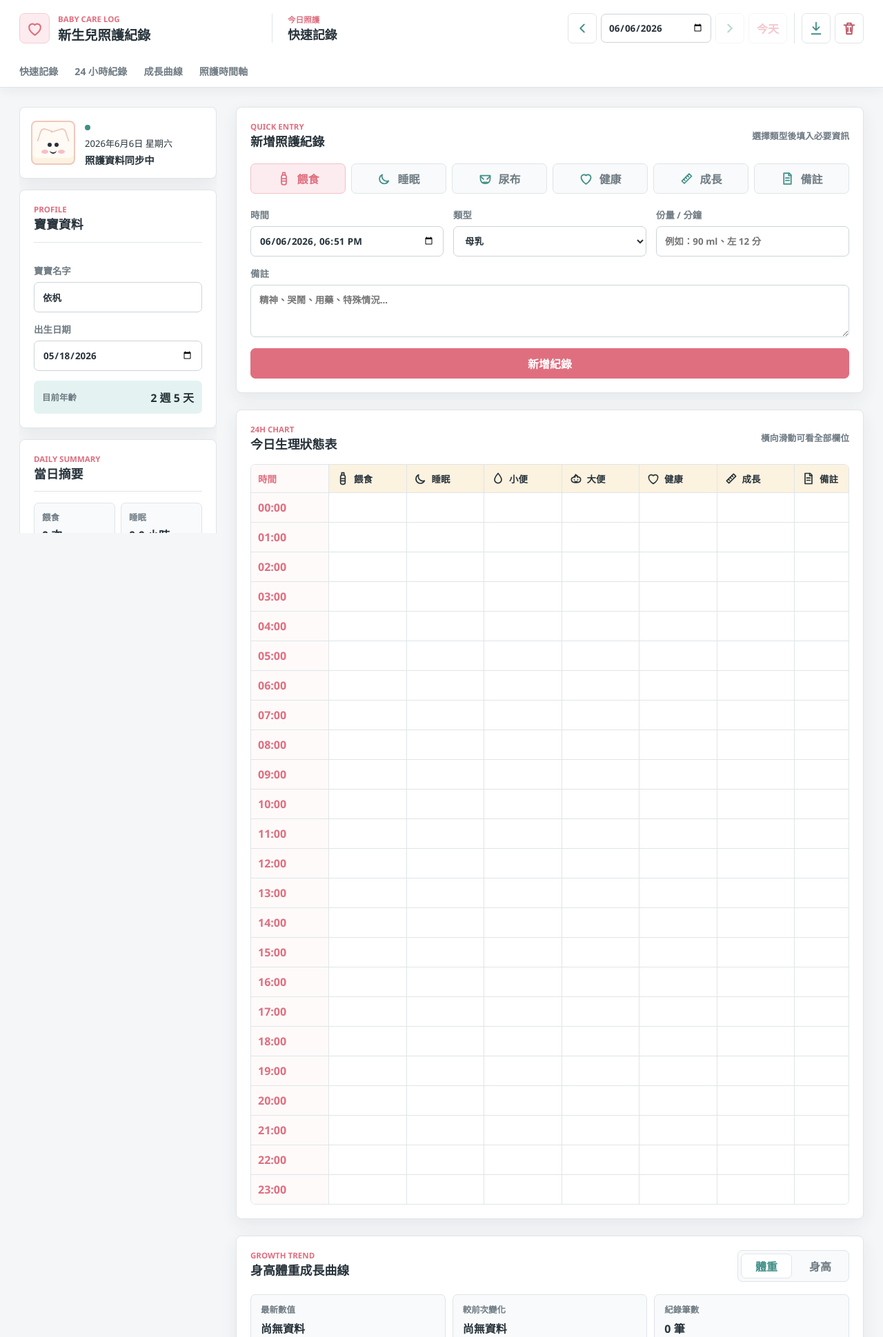
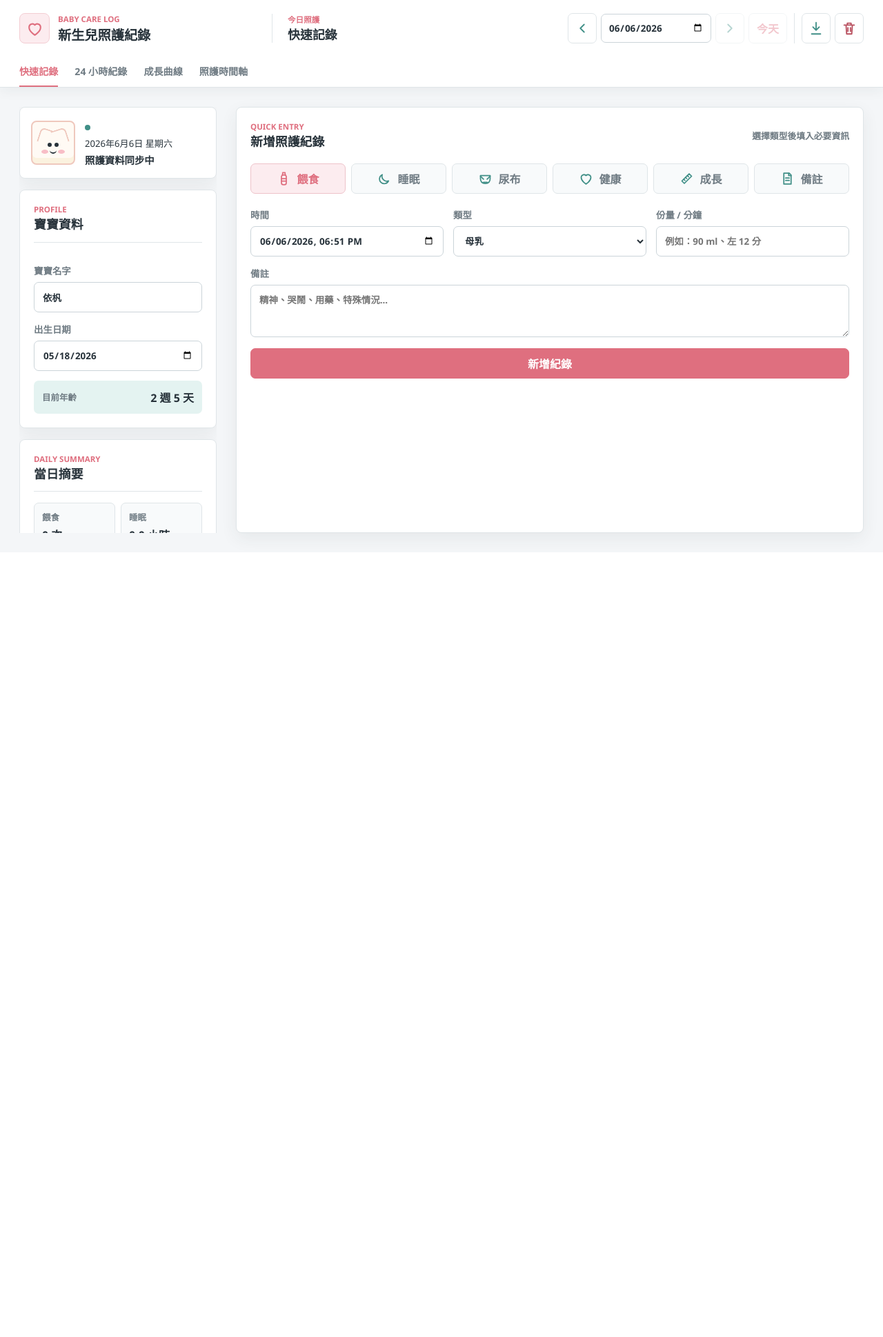
Before and after one commit to chendiuan/yifan, a Django app: page / in a window 1280 px wide. Shown: the top 1939 px of the page at 69% size. After the commit the page ends 796 px from the top, so only its background shows below. Run offline with Django 5.2, Linux system fonts and the light colour scheme; data comes from the database, SQL or seed files in the repository; data that the repository does not hold is empty; some libraries are stand-ins or nearby versions.

Commit message:
Switch dashboard sections with workspace tabs

```diff
--- a/tracker/static/tracker/app.js
+++ b/tracker/static/tracker/app.js
@@ -28,9 +28,17 @@ const columnIcons = {
   note: "note",
 };
 
+const workspaceViewLabels = {
+  "quick-entry": "快速記錄",
+  "daily-chart": "24 小時紀錄",
+  "growth-trend": "成長曲線",
+  "care-timeline": "照護時間軸",
+};
+
 const state = {
   activeType: "feeding",
   growthMetric: "weight",
+  workspaceView: "quick-entry",
   records: [],
   profile: { ...defaultProfile },
   selectedDate: localDateKey(),
@@ -176,10 +184,29 @@ function renderDateNavigation() {
   els.nextDateButton.disabled = isToday;
   els.todayButton.disabled = isToday;
   els.viewDateEyebrow.textContent = isToday ? "今日照護" : "歷史紀錄";
-  els.viewDateHeading.textContent = isToday ? "快速記錄" : dateLabel;
+  els.viewDateHeading.textContent = isToday
+    ? workspaceViewLabels[state.workspaceView]
+    : `${dateLabel} · ${workspaceViewLabels[state.workspaceView]}`;
   els.dayTableTitle.textContent = isToday ? "今日生理狀態表" : `${dateLabel}生理狀態表`;
   els.timelineTitle.textContent = isToday ? "今日照護時間軸" : `${dateLabel}照護時間軸`;
   els.insightsTitle.textContent = isToday ? "今日觀察" : `${dateLabel}觀察`;
+}
+
+function setWorkspaceView(view) {
+  if (!workspaceViewLabels[view]) return;
+  state.workspaceView = view;
+
+  document.querySelectorAll("[data-workspace-view]").forEach((panel) => {
+    panel.hidden = panel.dataset.workspaceView !== view;
+  });
+
+  document.querySelectorAll("[data-workspace-target]").forEach((button) => {
+    const isActive = button.dataset.workspaceTarget === view;
+    button.classList.toggle("is-active", isActive);
+    button.setAttribute("aria-selected", String(isActive));
+  });
+
+  renderDateNavigation();
 }
 
 function calculateAge(birthDate) {
@@ -614,6 +641,10 @@ document.querySelectorAll(".type-tab").forEach((button) => {
   button.addEventListener("click", () => setActiveType(button.dataset.type));
 });
 
+document.querySelectorAll("[data-workspace-target]").forEach((button) => {
+  button.addEventListener("click", () => setWorkspaceView(button.dataset.workspaceTarget));
+});
+
 document.querySelectorAll(".growth-metric-button").forEach((button) => {
   button.addEventListener("click", () => {
     state.growthMetric = button.dataset.growthMetric;
@@ -708,6 +739,7 @@ els.todayLabel.textContent = formatDateLong();
 els.selectedDate.value = state.selectedDate;
 els.recordTime.value = toDatetimeLocal();
 setActiveType(state.activeType);
+setWorkspaceView(state.workspaceView);
 syncDiaperChoices();
 syncPoopFields();
 loadData().catch((error) => {
--- a/tracker/static/tracker/styles.css
+++ b/tracker/static/tracker/styles.css
@@ -262,21 +262,29 @@ h2 {
   display: none;
 }
 
-.section-nav a {
+.section-tab {
   display: inline-flex;
   align-items: center;
   flex: 0 0 auto;
+  min-height: 44px;
+  padding: 0;
   color: var(--muted);
+  background: transparent;
+  border: 0;
   border-bottom: 2px solid transparent;
   font-size: 0.88rem;
   font-weight: 750;
-  text-decoration: none;
 }
 
-.section-nav a:hover,
-.section-nav a:focus-visible {
+.section-tab:hover,
+.section-tab:focus-visible,
+.section-tab.is-active {
   color: var(--coral);
   border-bottom-color: var(--coral);
+}
+
+.workspace-view[hidden] {
+  display: none !important;
 }
 
 .app-shell {
@@ -1078,9 +1086,14 @@ textarea {
 
   .sidebar {
     position: static;
+    grid-row: 2;
     grid-template-columns: minmax(230px, 0.7fr) minmax(0, 1fr);
     max-height: none;
     overflow: visible;
+  }
+
+  .workspace {
+    grid-row: 1;
   }
 
   .baby-card {
--- a/tracker/templates/tracker/index.html
+++ b/tracker/templates/tracker/index.html
@@ -94,11 +94,11 @@
         </div>
       </div>
 
-      <nav class="section-nav" aria-label="頁面區段">
-        <a href="#quick-entry">快速記錄</a>
-        <a href="#daily-chart">24 小時紀錄</a>
-        <a href="#growth-trend">成長曲線</a>
-        <a href="#care-timeline">照護時間軸</a>
+      <nav class="section-nav" aria-label="頁面區段" role="tablist">
+        <button class="section-tab is-active" data-workspace-target="quick-entry" type="button" role="tab" aria-selected="true">快速記錄</button>
+        <button class="section-tab" data-workspace-target="daily-chart" type="button" role="tab" aria-selected="false">24 小時紀錄</button>
+        <button class="section-tab" data-workspace-target="growth-trend" type="button" role="tab" aria-selected="false">成長曲線</button>
+        <button class="section-tab" data-workspace-target="care-timeline" type="button" role="tab" aria-selected="false">照護時間軸</button>
       </nav>
     </header>
 
@@ -173,7 +173,7 @@
       </aside>
 
       <section class="workspace">
-        <section class="entry-panel" id="quick-entry" aria-label="新增紀錄">
+        <section class="entry-panel workspace-view" id="quick-entry" data-workspace-view="quick-entry" aria-label="新增紀錄">
           <div class="section-heading">
             <div>
               <p class="eyebrow">Quick Entry</p>
@@ -270,7 +270,7 @@
           </form>
         </section>
 
-        <section class="day-table-panel" id="daily-chart" aria-label="24 小時生理狀態表格">
+        <section class="day-table-panel workspace-view" id="daily-chart" data-workspace-view="daily-chart" aria-label="24 小時生理狀態表格" hidden>
           <div class="section-heading">
             <div>
               <p class="eyebrow">24H Chart</p>
@@ -297,7 +297,7 @@
           </div>
         </section>
 
-        <section class="growth-chart-panel" id="growth-trend" aria-label="身高體重成長曲線">
+        <section class="growth-chart-panel workspace-view" id="growth-trend" data-workspace-view="growth-trend" aria-label="身高體重成長曲線" hidden>
           <div class="section-heading growth-chart-heading">
             <div>
               <p class="eyebrow">Growth Trend</p>
@@ -316,7 +316,7 @@
           <div id="growthChart" class="growth-chart"></div>
         </section>
 
-        <section class="lower-grid" id="care-timeline">
+        <section class="lower-grid workspace-view" id="care-timeline" data-workspace-view="care-timeline" hidden>
           <section class="timeline-panel" aria-label="紀錄時間軸">
             <div class="section-heading">
               <div>
```
